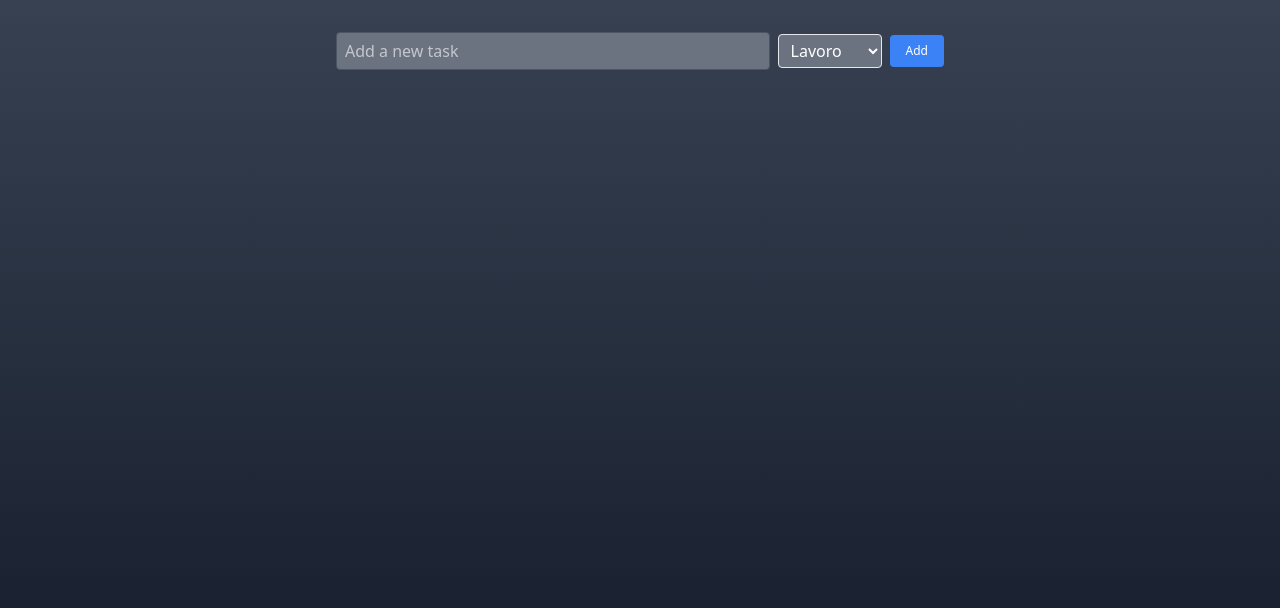
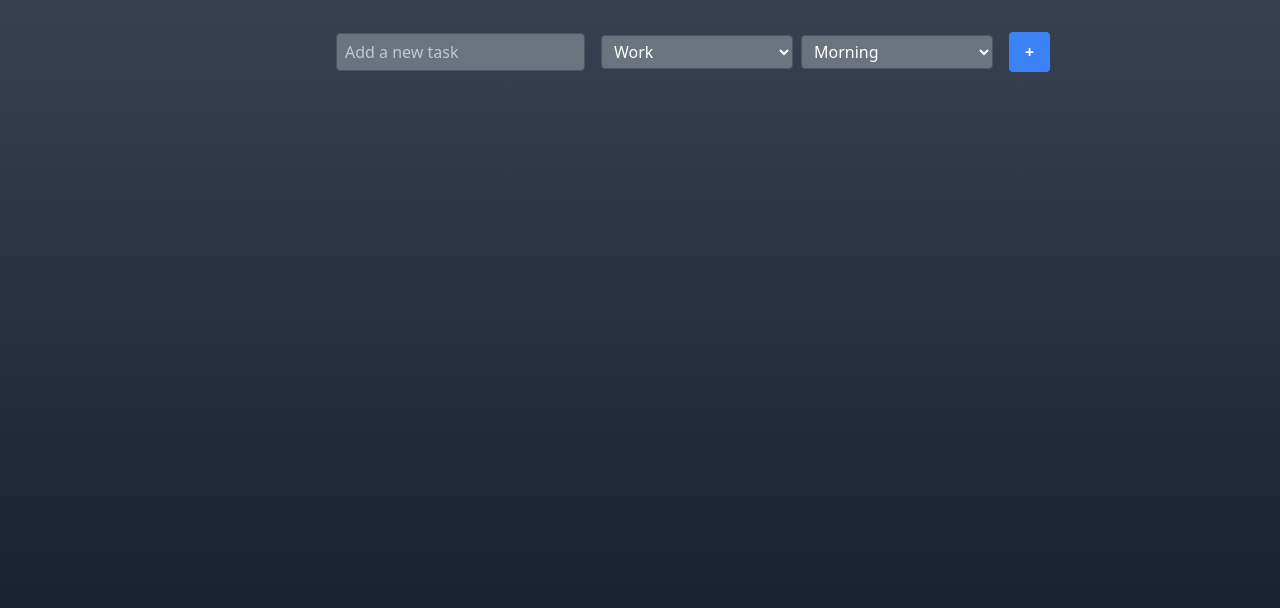
Before and after one commit to LivingtonMerello98/React---TodoList, a React (Vite) app: page / in a window 1280 px wide. Shown: the top 608 px of the page. Built offline with nearby package versions, Linux system fonts and the light colour scheme.

Commit message:
[UPD] data in local Storage

```diff
--- a/src/components/AddTask.jsx
+++ b/src/components/AddTask.jsx
@@ -1,45 +1,55 @@
 import React, { useState } from 'react';
-import { useTaskContext } from '../store'; // Importiamo il nostro hook personalizzato
+import { useTaskContext } from '../store';
 
 function AddTask() {
     const [task, setTask] = useState('');
-    const [category, setCategory] = useState('lavoro'); // Aggiungiamo la categoria
-    const { addTask } = useTaskContext(); // Otteniamo la funzione addTask dal contesto
+    const [category, setCategory] = useState('work');
+    const [time, setTime] = useState('morning');
+    const { addTask } = useTaskContext();
 
     const handleSubmit = (e) => {
         e.preventDefault();
         if (task.trim()) {
-            // Aggiungiamo il task con la categoria al contesto
-            addTask({ task: task.trim(), category });
-            setTask(''); // Reset della casella di input
+            // Aggiungiamo il task con la categoria e l'orario
+            addTask({ task: task.trim(), category, time });
+            setTask('');
+            setTime('morning');
         }
     };
 
     return (
-        <form onSubmit={handleSubmit} className="flex items-center space-x-2 mt-4 w-full">
-            {/* Campo input per il task */}
+        <form onSubmit={handleSubmit} className="flex flex-col md:flex-row items-center space-y-4 md:space-y-0 md:space-x-4 mt-4 w-full">
             <input
                 type="text"
                 value={task}
                 onChange={(e) => setTask(e.target.value)}
-                className="flex-1 py-2 px-2 border rounded bg-gray-500 input-class text-sm"
+                className="w-full md:w-auto flex-1 py-2 px-2 border rounded bg-gray-500 input-class text-sm"
                 placeholder="Add a new task"
             />
+            <div className="flex flex-col sm:flex-row gap-2 w-full md:w-auto">
+                <select
+                    value={category}
+                    onChange={(e) => setCategory(e.target.value)}
+                    className="select py-1 px-2 border rounded text-white w-full sm:w-48"
+                >
+                    <option value="work">Work</option>
+                    <option value="fun">Fun</option>
+                    <option value="gym">Gym</option>
+                </select>
 
-            {/* Select per la categoria */}
-            <select
-                value={category}
-                onChange={(e) => setCategory(e.target.value)}
-                className="py-1 px-2 border rounded bg-gray-500 text-white"
-            >
-                <option value="lavoro">Lavoro</option>
-                <option value="svago">Svago</option>
-                <option value="esercizio">Esercizio</option>
-            </select>
+                <select
+                    value={time}
+                    onChange={(e) => setTime(e.target.value)}
+                    className="select py-1 px-2 border rounded text-white w-full sm:w-48"
+                >
+                    <option value="morning">Morning</option>
+                    <option value="afternoon">Afternoon</option>
+                    <option value="evening">Evening</option>
+                </select>
+            </div>
 
-            {/* Bottone per inviare il form */}
-            <button type="submit" className="bg-blue-500 hover:bg-blue-600 text-white px-4 py-2 rounded text-xs">
-                Add
+            <button type="submit" className="w-full md:w-auto bg-blue-500 hover:bg-blue-600 text-white px-4 py-2 rounded text-l mt-4 sm:mt-0 font-bold">
+                +
             </button>
         </form>
     );
--- a/src/components/ToDoItem.jsx
+++ b/src/components/ToDoItem.jsx
@@ -1,18 +1,49 @@
-// src/components/ToDoItem.jsx
 import React from 'react';
 
 function ToDoItem({ task, onRemove }) {
+
+    const getCategoryColor = (category) => {
+        switch (category) {
+            case 'work':
+                return 'bg-indigo-700';
+            case 'fun':
+                return 'bg-gray-500';
+            case 'gym':
+                return 'bg-teal-600';
+            default:
+                return 'bg-gray-600';
+        }
+    };
+
+    const getTimeColor = (time) => {
+        switch (time) {
+            case 'morning':
+                return 'bg-yellow-600';
+            case 'afternoon':
+                return 'bg-orange-600';
+            case 'evening':
+                return 'bg-purple-600';
+            default:
+                return 'bg-gray-600';
+        }
+    };
+
     return (
-        <li className="flex justify-between items-center p-2 text-white rounded mb-2 bg-gray-600">
+        <li className={`flex justify-between items-center p-2 text-white rounded mb-2 bg-gray-700`}>
             <div>
-                <span className="font-bold">{task.task}</span>  {/* Nome della task */}
-                <span className="text-sm text-gray-300 ml-2">({task.category})</span>  {/* Categoria */}
+                <span className="text-sm">{task.task}</span>
+                <span className={`text-xs ml-2 ${getCategoryColor(task.category)} text-white rounded px-2 py-1`}>
+                    {task.category}
+                </span>
+                <span className={`text-xs ml-2 ${getTimeColor(task.time)} text-white rounded px-2 py-1`}>
+                    {task.time}
+                </span>
             </div>
             <button
                 onClick={onRemove}
                 className="bg-red-500 hover:bg-red-600 text-white px-2 py-1 rounded"
             >
-                Remove
+                -
             </button>
         </li>
     );
--- a/src/components/TodoList.jsx
+++ b/src/components/TodoList.jsx
@@ -1,13 +1,13 @@
 // src/components/ToDoList.jsx
 import React from 'react';
 import ToDoItem from './ToDoItem';
-import { useTaskContext } from '../store'; // Importiamo il nostro hook personalizzato
+import { useTaskContext } from '../store';
 
 function ToDoList() {
-    const { tasks, removeTask } = useTaskContext(); // Otteniamo tasks e removeTask dal contesto
+    const { tasks, removeTask } = useTaskContext();
 
     return (
-        <div className="mt-4">
+        <div className="mt-4 scroll-container">
             <ul>
                 {tasks.map((task, index) => (
                     <ToDoItem key={index} task={task} onRemove={() => removeTask(index)} />
--- a/src/index.css
+++ b/src/index.css
@@ -27,6 +27,13 @@ input.input-class::placeholder {
     color: rgba(255, 255, 255, 0.6);
 }
 
+/* Stili per select */
+.select {
+    color: white;
+    background-color: #6B7280;
+    border-color: #4B5563;
+}
+
 .select:focus {
     outline: none;
     border-color: #3B82F6;
@@ -34,28 +41,39 @@ input.input-class::placeholder {
 }
 
 
+.scroll-container {
+    height: 80vh;
+    overflow-y: auto;
+}
+
+.scroll-container::-webkit-scrollbar {
+    display: none;
+}
+
+.scroll-container {
+    scrollbar-width: none;
+}
+
 /* index.css */
 
 @media (max-width: 640px) {
     .input-class {
         font-size: 14px;
-        /* Riduci la dimensione del font su schermi piccoli */
+
     }
 
     .select {
         font-size: 14px;
-        /* Riduci la dimensione del font su schermi piccoli */
+
     }
 }
 
 @media (min-width: 768px) {
     .input-class {
         font-size: 16px;
-        /* Aumenta la dimensione del font su schermi medio-grandi */
     }
 
     .select {
         font-size: 16px;
-        /* Aumenta la dimensione del font su schermi medio-grandi */
     }
 }
--- a/src/store.jsx
+++ b/src/store.jsx
@@ -1,11 +1,26 @@
-import React, { createContext, useState, useContext } from 'react';
+import React, { createContext, useState, useContext, useEffect } from 'react';
 
 // Creazione del contesto
 const TaskContext = createContext();
 
+// Funzione per caricare i task dal localStorage
+const loadTasksFromLocalStorage = () => {
+    const savedTasks = localStorage.getItem('tasks');
+    return savedTasks ? JSON.parse(savedTasks) : [];
+};
+
+// Funzione per salvare i task nel localStorage
+const saveTasksToLocalStorage = (tasks) => {
+    localStorage.setItem('tasks', JSON.stringify(tasks));
+};
+
 // Definizione del provider
 export const TaskProvider = ({ children }) => {
-    const [tasks, setTasks] = useState([]);
+    const [tasks, setTasks] = useState(loadTasksFromLocalStorage()); // Carica i task dal localStorage
+
+    useEffect(() => {
+        saveTasksToLocalStorage(tasks);
+    }, [tasks]);
 
     const addTask = (task) => {
         setTasks((prevTasks) => [...prevTasks, task]);
@@ -22,5 +37,4 @@ export const TaskProvider = ({ children }) => {
     );
 };
 
-// Hook personalizzato per l'accesso al contesto
 export const useTaskContext = () => useContext(TaskContext);
```
